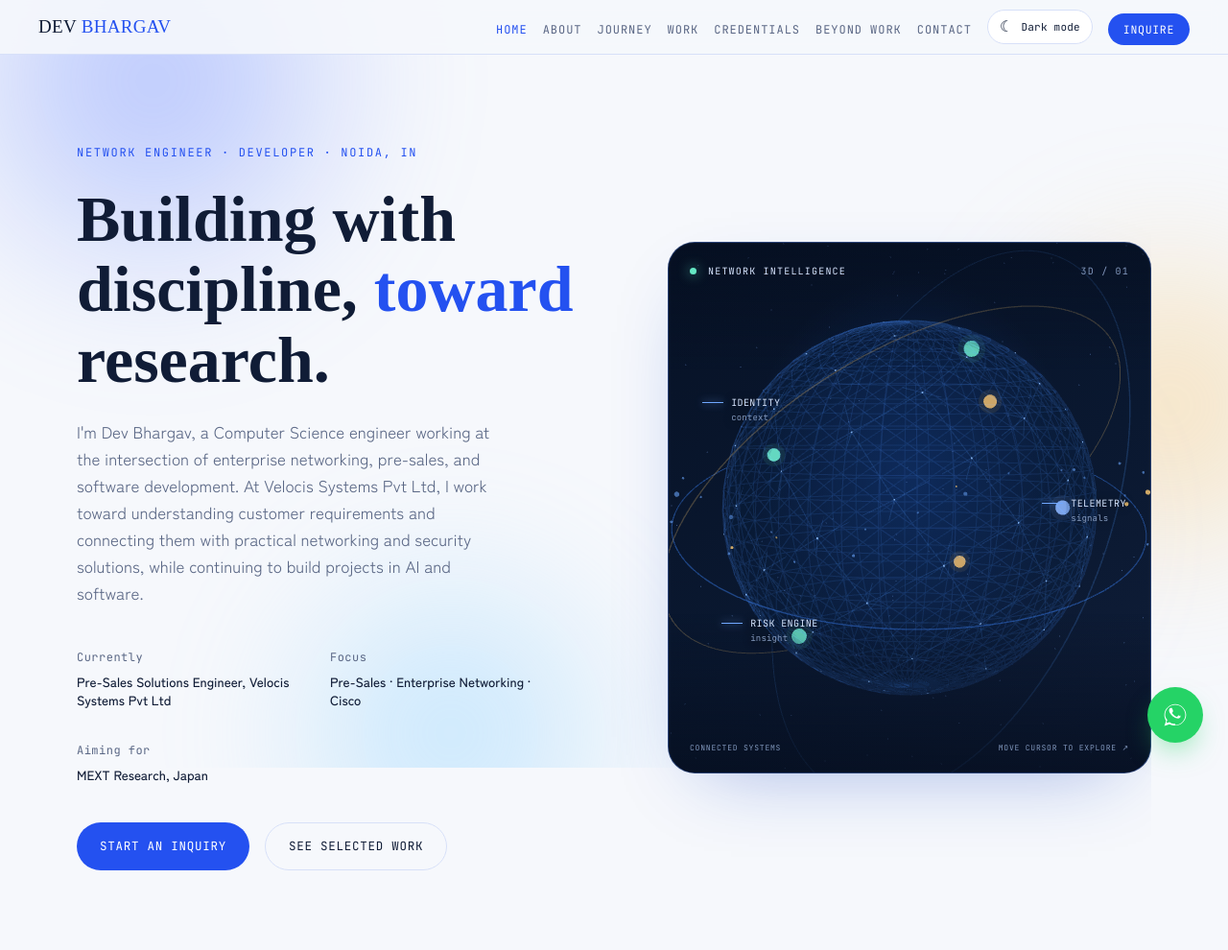
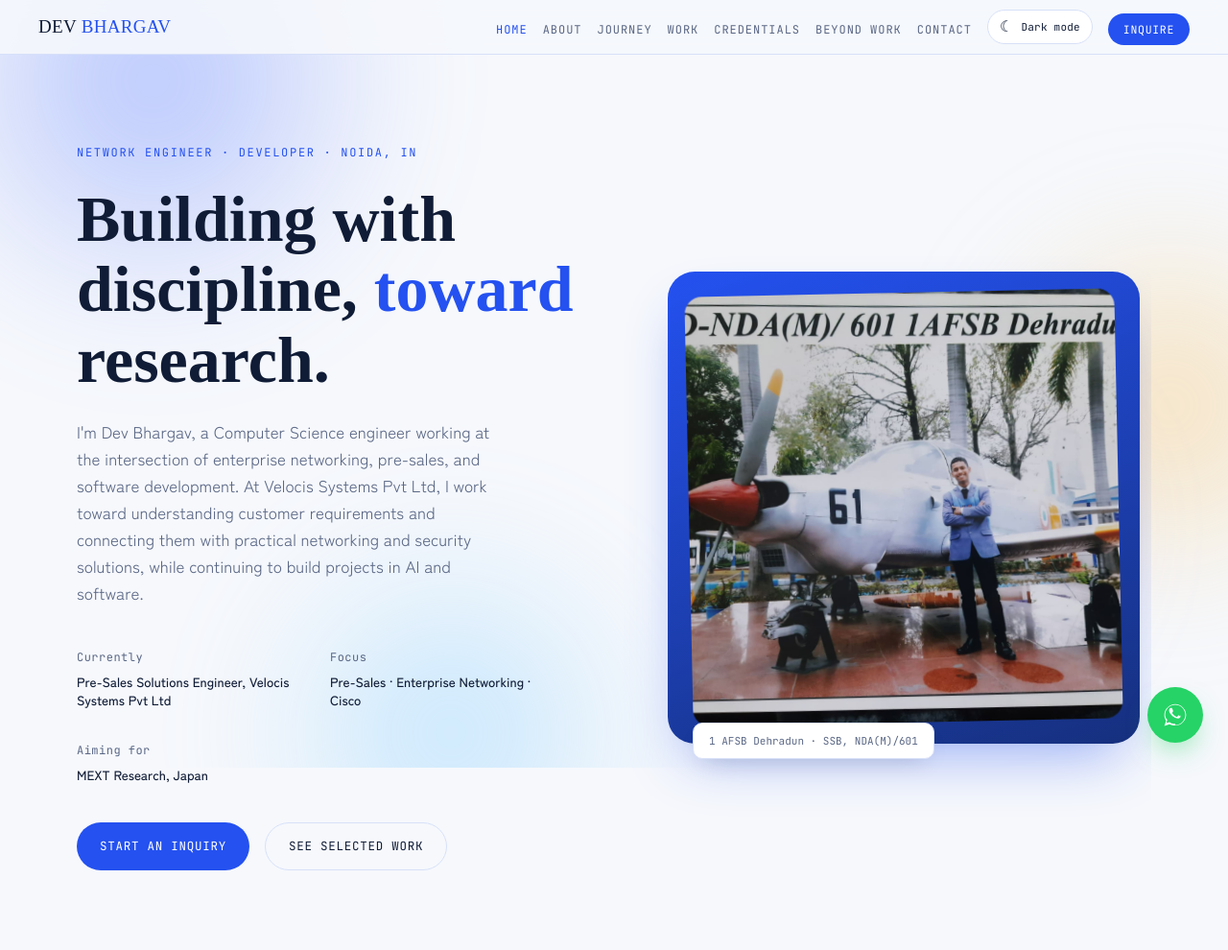
Before and after one commit to majordevbhargav/My_Portfolio, a plain HTML site: page index.html in a window 1280 px wide. Shown: the top 990 px of the page at 96% size. Drawn offline with nearby package versions, Linux system fonts and the light colour scheme; animation ran at ten frames a second; a web font is replaced by a local one.

Commit message:
revert: restore original portfolio hero

```diff
--- a/index.html
+++ b/index.html
@@ -139,14 +139,13 @@
           </div>
         </div>
 
-        <div class="three-panel" data-reveal>
-          <canvas id="networkCanvas" aria-label="Interactive three-dimensional network globe showing connected infrastructure nodes" role="img"></canvas>
-          <div class="three-panel-vignette" aria-hidden="true"></div>
-          <div class="three-panel-top"><span class="live-dot"></span> NETWORK INTELLIGENCE <span class="panel-index">3D / 01</span></div>
-          <div class="three-panel-label label-identity"><span class="label-line"></span><span>IDENTITY <small>context</small></span></div>
-          <div class="three-panel-label label-telemetry"><span class="label-line"></span><span>TELEMETRY <small>signals</small></span></div>
-          <div class="three-panel-label label-risk"><span class="label-line"></span><span>RISK ENGINE <small>insight</small></span></div>
-          <div class="three-panel-bottom"><span>CONNECTED SYSTEMS</span><span>MOVE CURSOR TO EXPLORE ↗</span></div>
+        <div class="blue-box" data-reveal>
+          <div class="frame">
+            <img src="images/WhatsApp Image 2026-05-22 at 22.21.28.jpeg"
+                 alt="Dev Bhargav at 1 AFSB Dehradun during SSB training"
+                 width="1200" height="1200" fetchpriority="high">
+          </div>
+          <div class="cap">1 AFSB Dehradun · SSB, NDA(M)/601</div>
         </div>
       </div>
     </header>
@@ -853,7 +852,6 @@
       });
     })();
   </script>
-  <script type="module" src="three-scene.js"></script>
 
 </body>
 </html>
```
